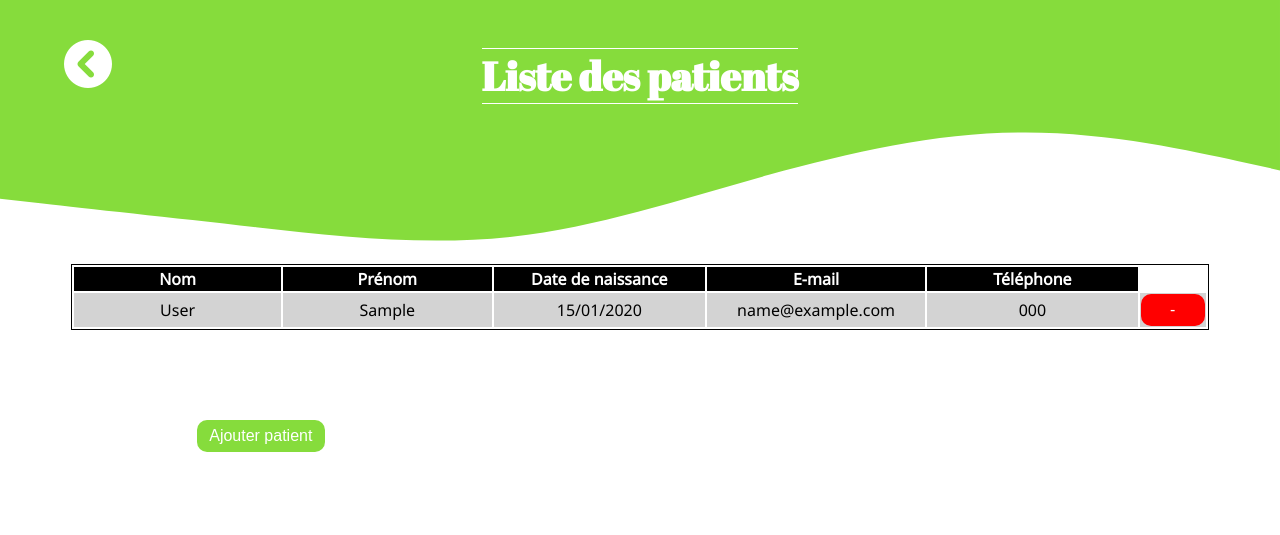
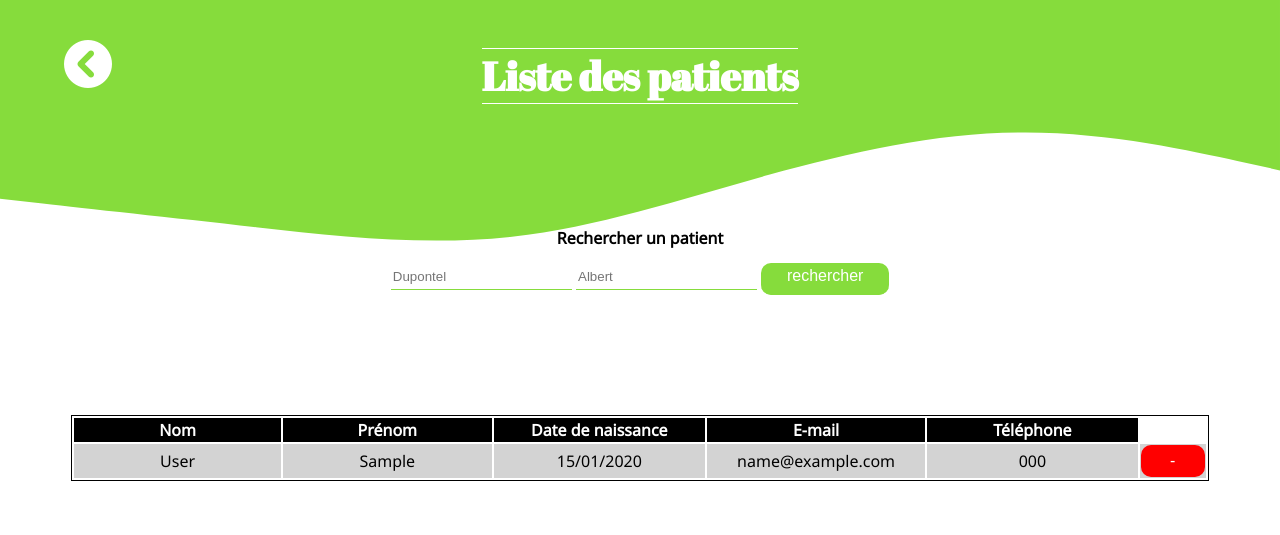
Before and after one commit to MathiasCabrol/Projet-PharmaSoins, a PHP site: page /patientsList.php in a window 1280 px wide. Shown: the top 535 px of the page. Run offline with PHP 8.4, Linux system fonts and the light colour scheme; tables that the repository leaves empty hold one stand-in row (values such as "Sample post").

Commit message:
AJout de la barre de recherche liste patients, création d'une méthode de comptage pour la pagination dans la classe Patients

```diff
--- /dev/null
+++ b/assets/css/searchBar.css
@@ -0,0 +1,45 @@
+#searchForm > input {
+    border: none;
+    border-bottom: 1px solid var(--main-color);
+    padding-bottom: 5px;
+}
+
+#searchForm > input:focus {
+    outline: none;
+    border-bottom: 1px solid var(--alternative-color);
+}
+
+#searchForm > input:focus::placeholder {
+    color: transparent;
+}
+
+#results {
+    margin-top: 20px;
+}
+
+.searchContainer {
+    display: flex;
+    flex-direction: column;
+    justify-content: center;
+    align-items: center;
+    font-family: var(--main-font-family);
+    margin-top: 70px;
+}
+
+.confirm {
+    background-color: var(--main-color);
+    color: white;
+    border-radius: 10px;
+    width: 8em;
+    height: 2em;
+    border: none;
+    font-size: 16px;
+}
+.confirm:hover {
+background-color: var(--alternative-color);
+cursor: pointer;
+}
+
+h2 {
+    font-size: var(--main-font-size);
+}
--- a/controller/appointmentSearchBar.php
+++ b/controller/appointmentSearchBar.php
@@ -27,9 +27,7 @@ if (!empty($_SESSION['searchFirstName'])){
     $firstname = null;
 }
 
-//Création des variables pour affichage dans la vue
-$searchResults = $patients->searchPatient($lastname, $firstname);
-$countResults = $patients->countSearchedPatient($lastname, $firstname);
+require '../controller/searchBar.php';
 
 //Si le bouton d'ajout de rendez-vous est cliquée, affiche les informations du patient
 // En initialisant la variable patientId
--- /dev/null
+++ b/controller/patientsListSearch.php
@@ -0,0 +1,18 @@
+<?php
+
+//Si la session est renseignée, la variable en prends la valeur, si la session est vide,
+//l'utilisateur a renseigné un seul champ donc la valeur est nulle.
+
+
+if (!empty($_GET['lastName'])){
+    $lastname = htmlspecialchars($_GET['lastName']);
+} else {
+    $lastname = null;
+}
+if (!empty($_GET['firstName'])){
+    $firstname = htmlspecialchars($_GET['firstName']);
+} else {
+    $firstname = null;
+}
+
+require '../controller/searchBar.php';
--- /dev/null
+++ b/controller/searchBar.php
@@ -0,0 +1,5 @@
+<?php
+
+//Création des variables pour affichage dans la vue
+$searchResults = $patients->searchPatient($lastname, $firstname);
+$countResults = $patients->countSearchedPatient($lastname, $firstname);
--- a/modele/PatientsClass.php
+++ b/modele/PatientsClass.php
@@ -138,6 +138,13 @@ class Patients
         return $queryStatement->execute();
     }
 
+    public function countPages() {
+        $query = 'SELECT COUNT(`id`)/10 AS `number` FROM `patients`';
+        $queryStatement = $this->db->query($query);
+        $numberOfPagesToRound = $queryStatement->fetch(PDO::FETCH_OBJ);
+        return $numberOfPagesToRound;
+    }
+
     public function setId (int $value):void {
         $this->id = $value;
     }
--- a/vue/addAppointment.php
+++ b/vue/addAppointment.php
@@ -18,6 +18,7 @@ require '../controller/addAppointment.php';
     <link rel="stylesheet" href="https://cdnjs.cloudflare.com/ajax/libs/font-awesome/6.0.0-beta3/css/all.min.css" integrity="sha512-Fo3rlrZj/k7ujTnHg4CGR2D7kSs0v4LLanw2qksYuRlEzO+tcaEPQogQ0KaoGN26/zrn20ImR1DfuLWnOo7aBA==" crossorigin="anonymous" referrerpolicy="no-referrer" />
     <link rel="stylesheet" href="../assets/css/style.css">
     <link rel="stylesheet" href="../assets/css/addAppointment.css">
+    <link rel="stylesheet" href="../assets/css/searchBar.css">
     <title>Formulaire de Rendez-vous</title>
     <script>
         /*to prevent Firefox FOUC, this must be here*/
--- a/vue/patientsList.php
+++ b/vue/patientsList.php
@@ -1,4 +1,6 @@
-<?php require '../controller/patient-list.php';
+<?php
+require '../controller/patient-list.php';
+require '../controller/patientsListSearch.php';
 ?>
 <!DOCTYPE html>
 <html lang="fr" dir="ltr">
@@ -10,6 +12,7 @@
     <link rel="stylesheet" href="https://cdnjs.cloudflare.com/ajax/libs/font-awesome/6.0.0-beta3/css/all.min.css" integrity="sha512-Fo3rlrZj/k7ujTnHg4CGR2D7kSs0v4LLanw2qksYuRlEzO+tcaEPQogQ0KaoGN26/zrn20ImR1DfuLWnOo7aBA==" crossorigin="anonymous" referrerpolicy="no-referrer" />
     <link rel="stylesheet" href="../assets/css/style.css">
     <link rel="stylesheet" href="../assets/css/list.css">
+    <link rel="stylesheet" href="../assets/css/searchBar.css">
     <title>Liste de patients</title>
 </head>
 
@@ -18,6 +21,14 @@
     <a class="returnButton" href="index.php"><i class="fas fa-chevron-circle-left fa-3x"></i></a>
     <div class="flex-container">
         <h1>Liste des patients</h1>
+    </div>
+    <div class="searchContainer">
+        <h2>Rechercher un patient</h2>
+        <form id="searchForm" method="get" action="">
+            <input type="search" name="lastName" placeholder="Dupontel">
+            <input type="search" name="firstName" placeholder="Albert">
+            <input class="confirm" type="submit" value="rechercher">
+        </form>
     </div>
     <div class="tableContainer">
         <table>
@@ -36,6 +47,7 @@
                 </tr>
                 <?php
             } else {
+               if(!isset($_GET['firstName']) || !isset($_GET['lastName'])){
                 foreach ($patientsList as $client) {
                 ?>
                     <tr onclick="window.location='patientProfile.php?patient=<?= $client->id ?>'">
@@ -51,7 +63,23 @@
                         </form>
                     </tr>
             <?php }
-            } ?>
+            } else {
+                foreach ($searchResults as $searchedClients) { ?>
+                <tr onclick="window.location='patientProfile.php?patient=<?= $searchedClients->id ?>'">
+                        <td><?= $searchedClients->lastname ?></td>
+                        <td><?= $searchedClients->firstname ?></td>
+                        <td><?= $searchedClients->birthdate ?></td>
+                        <td><a href="mailto:<?= $searchedClients->mail ?>"><?= $searchedClients->mail ?></a></td>
+                        <td><a href="tel:<?= $searchedClients->phone ?>"><?= $searchedClients->phone ?></a></td>
+                        <form method="post" action="patientsList.php">
+                            <td><input type="hidden" name="delete" value="<?= $searchedClients->id ?>">
+                                <button type="submit" id="deleteButton">-</button>
+                            </td>
+                        </form>
+                    </tr>
+             <?php }
+            }
+         } ?>
         </table>
     </div>
     <div class="buttonsContainer">
```
Also changed, not shown: assets/css/profile.css (+0 -11 lines).
